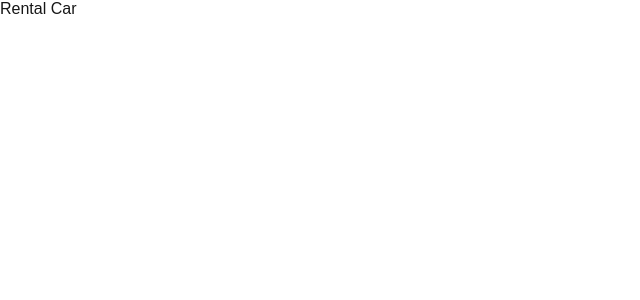
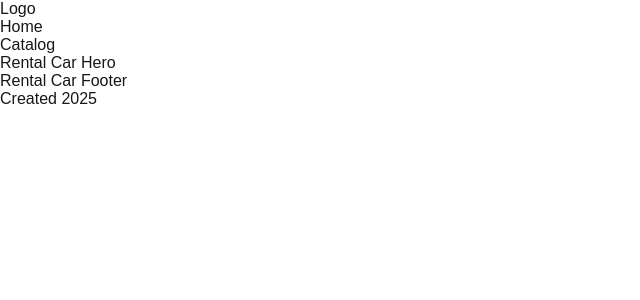
Before and after one commit to OleksandrRiabokon91/rental-car, a Next.js app: page / in a window 1280 px wide. Shown: the top 300 px of the page, without its empty margins (0-640 px from the left). Built offline with nearby package versions, Linux system fonts and the light colour scheme.

Commit message:
start edd basic ctruture,routs,pages. api set ok - get cars list

```diff
--- a/app/layout.tsx
+++ b/app/layout.tsx
@@ -12,6 +12,8 @@ import "./globals.css";
 //   subsets: ["latin"],
 // });
 
+import Header from "@/components/Header/Header";
+
 export const metadata: Metadata = {
   title: "Rental Car",
   description: "Izi rent car",
@@ -24,7 +26,20 @@ export default function RootLayout({
 }>) {
   return (
     <html lang="en">
-      <body>{children}</body>
+      <body>
+        <header>
+          <Header />
+        </header>
+
+        <main>{children}</main>
+        <div id="loader-root"></div>
+        <footer>
+          <p>Rental Car Footer</p>
+          <p>
+            Created <time dateTime="2025">2025</time>
+          </p>
+        </footer>
+      </body>
     </html>
   );
 }
--- a/app/page.tsx
+++ b/app/page.tsx
@@ -1,3 +1,3 @@
 export default function Home() {
-  return <p>Rental Car</p>;
+  return <p>Rental Car Hero</p>;
 }
--- /dev/null
+++ b/components/Header/Header.tsx
@@ -0,0 +1,21 @@
+import Link from "next/link";
+export default function Header() {
+  return (
+    <div>
+      <Link href="/">
+        {/* <image href="" /> */}
+        Logo
+      </Link>
+      <nav>
+        <ul>
+          <li>
+            <Link href="/">Home</Link>
+          </li>
+          <li>
+            <Link href="/catalog">Catalog</Link>
+          </li>
+        </ul>
+      </nav>
+    </div>
+  );
+}
--- a/next.config.ts
+++ b/next.config.ts
@@ -1,8 +1,16 @@
 import type { NextConfig } from "next";
 
 const nextConfig: NextConfig = {
-  /* config options here */
   reactCompiler: true,
+  images: {
+    remotePatterns: [
+      {
+        protocol: "https",
+        hostname: "ac.goit.global",
+        pathname: "/**",
+      },
+    ],
+  },
 };
 
 export default nextConfig;
--- a/package.json
+++ b/package.json
@@ -9,9 +9,12 @@
     "lint": "eslint"
   },
   "dependencies": {
+    "@tanstack/react-query": "^5.90.11",
+    "axios": "^1.13.2",
     "next": "16.0.4",
     "react": "19.2.0",
-    "react-dom": "19.2.0"
+    "react-dom": "19.2.0",
+    "react-loader-spinner": "^8.0.0"
   },
   "devDependencies": {
     "@types/node": "^20",
```
Also changed, not shown: app/catalog/page.tsx (added, +47 -0 lines), components/Loader/Loader.module.css (added, +16 -0 lines), components/Loader/Loader.tsx (added, +26 -0 lines), lib/api.ts (added, +8 -0 lines), lib/types.ts (added, +25 -0 lines), app/catalog/[id]/page.tsx (added), 2 other files (tests, documents, lock files or other folders).
